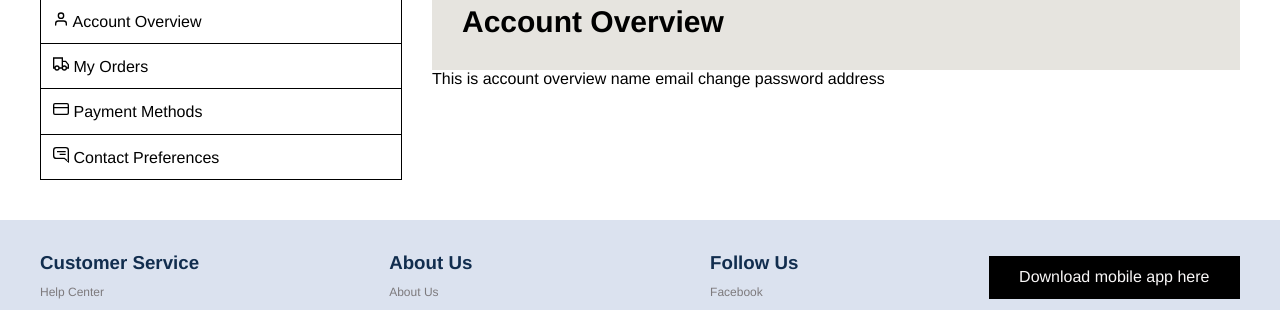
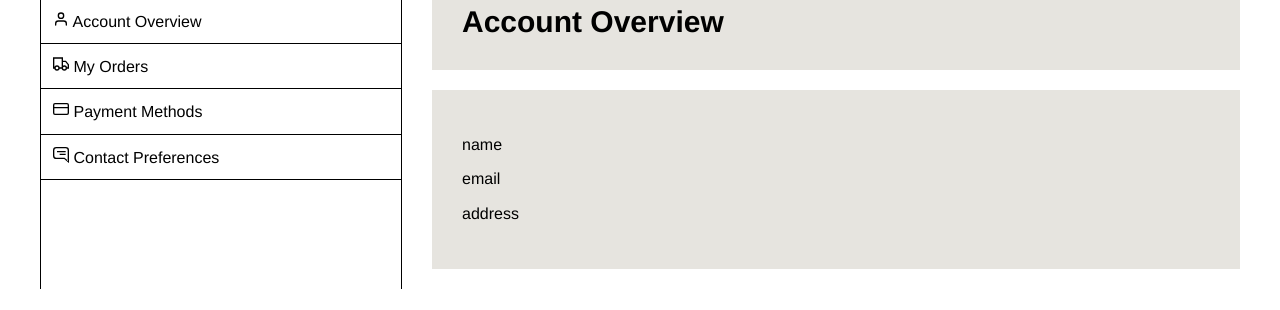
Before and after one commit to salmonsashimi/onlinestore, a Next.js app: page /user in a window 1280 px wide. Both pictures are taken after a click on the button "Account Overview". Shown: the part 310-620 px from the top of the page. Built offline with nearby package versions, Linux system fonts and the light colour scheme; no server answers.

Commit message:
styled account overview

```diff
--- a/src/components/userComponents/AccountOverview.js
+++ b/src/components/userComponents/AccountOverview.js
@@ -1,10 +1,8 @@
 const AccountOverview = () => (
-    <div>
-        This is account overview
-        name
-        email
-        change password
-        address
+    <div className='accountOverview'>
+        <p>name</p>
+        <p>email</p>
+        <p>address</p>
     </div>
 )
 
--- /dev/null
+++ b/src/styles/components/_accountOverview.scss
@@ -0,0 +1,5 @@
+.accountOverview {
+    background-color: $silver;
+    margin: $l-size 0;
+    padding: $xl-size;
+}
--- a/src/styles/styles.scss
+++ b/src/styles/styles.scss
@@ -42,3 +42,4 @@
 @import './components/loginLinks';
 @import './components/passwordInput';
 @import './components/user';
+@import './components/accountOverview';
```
